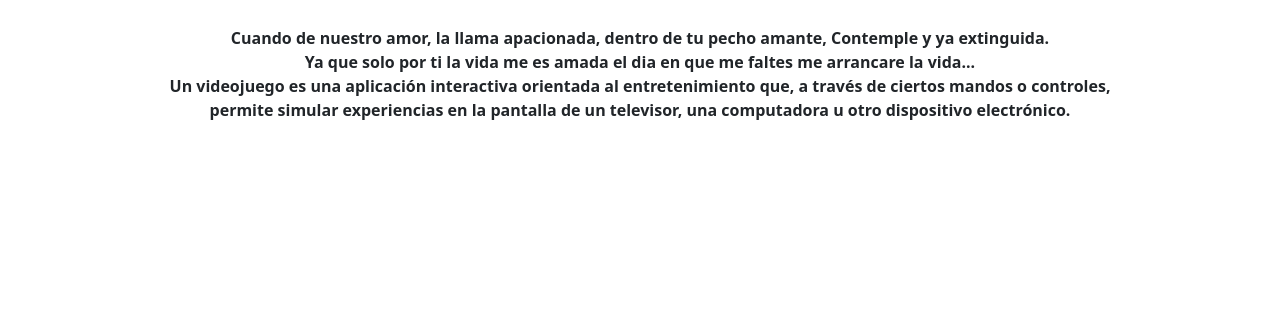
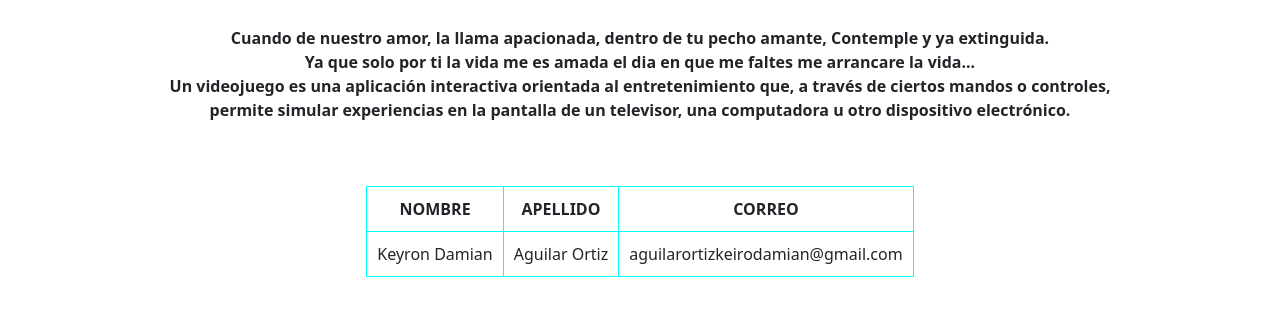
Before and after one commit to Keyron13/Tarea-1.--Practica-1, a plain HTML site: page index.html in a window 1280 px wide. Shown: the part 746-1071 px from the top of the page. Before the commit the page ends 932 px from the top, so only its background shows below. Drawn offline with nearby package versions, Linux system fonts and the light colour scheme.

Commit message:
Tarea 4.- Creacion de la Tabla

```diff
--- a/index.html
+++ b/index.html
@@ -115,10 +115,51 @@
             </p>
         </div>
 
+        <div class="pb-5" style="text-align:center;">
+            <style>
+                table,
+                th,
+                td {
+                    border: 1px solid cyan;
+                    border-collapse: collapse;
+                    margin: auto;
+                }
+
+                th,
+                td {
+                    padding: 10px;
+                }
+            </style>
+            <table>
+                <tr>
+                    <th>
+                        NOMBRE
+                    </th>
+                    <th>
+                        APELLIDO
+                    </th>
+                    <th>
+                        CORREO
+                    </th>
+                </tr>
+                <tr>
+                    <td>
+                        Keyron Damian
+                    </td>
+                    <td>
+                        Aguilar Ortiz
+                    </td>
+                    <td>
+                        aguilarortizkeirodamian@gmail.com
+                    </td>
+                </tr>
+            </table>
+        </div>
+
     </main>
 
     <!-- JavaScript Bundle with Popper -->
-    <script src="https://cdn.jsdelivr.net/npm/bootstrap@5.2.2/dist/js/bootstrap.bundle.min.js" integrity="sha384-OERcA2EqjJCMA+/3y+gxIOqMEjwtxJY7qPCqsdltbNJuaOe923+mo//f6V8Qbsw3" crossorigin="anonymous"></script>
+    <script src="https://cdn.jsdelivr.net/npm/bootstrap@5.2.2/dist/js/bootstrap.bundle.min.js " integrity="sha384-OERcA2EqjJCMA+/3y+gxIOqMEjwtxJY7qPCqsdltbNJuaOe923+mo//f6V8Qbsw3 " crossorigin="anonymous "></script>
 
 </body>
 
```
